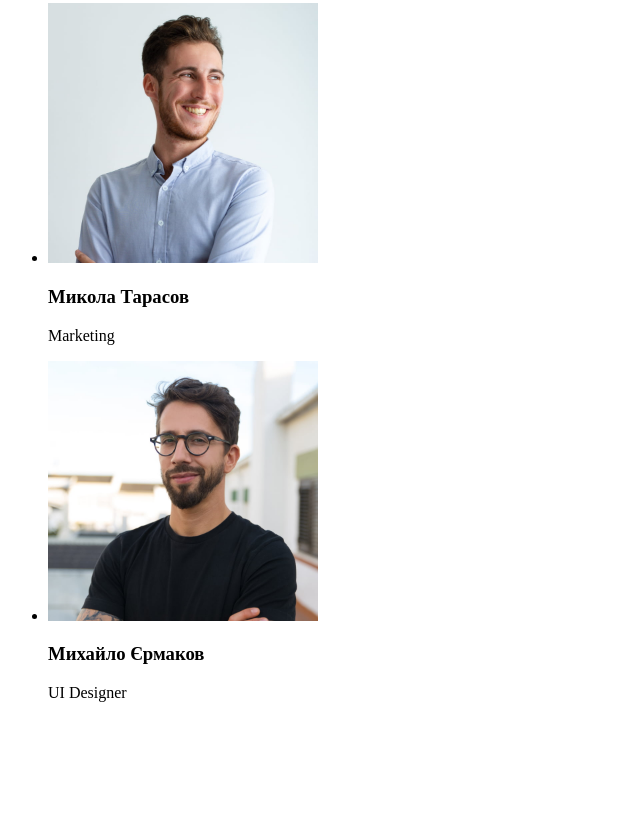
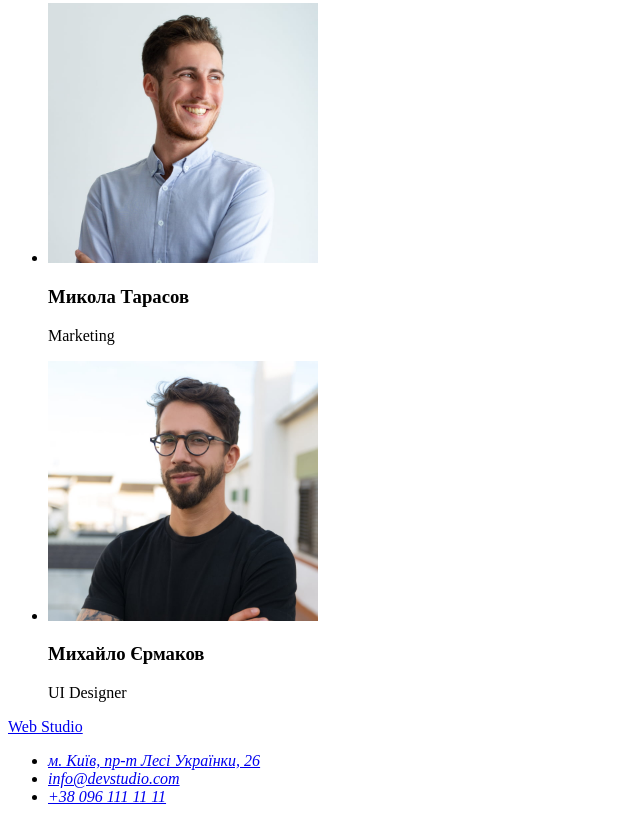
Before and after one commit to ElenaAlexk/goit-markup-hw-01, a plain HTML site: page index.html in a window 1280 px wide. Shown: the part 2333-3155 px from the top of the page, without its empty margins (0-640 px from the left). Before the commit the page ends 3051 px from the top, so only its background shows below. Drawn offline with Linux system fonts and the light colour scheme.

Commit message:
Добавлен footer изменен prettierrc

```diff
--- a/index.html
+++ b/index.html
@@ -87,5 +87,24 @@
         </ul>
       </section>
     </main>
+    <footer>
+      <a href="./index.html">Web Studio</a>
+      <address>
+        <ul>
+          <li>
+            <a
+              href="https://goo.gl/maps/CPtrU1FHBa2aNyZL9"
+              target="_blank"
+              rel="noopener noreferrer nofollow"
+              >м. Київ, пр-т Лесі Українки, 26</a
+            >
+          </li>
+          <li>
+            <a href="mailto:info@devstudio.com">info@devstudio.com</a>
+          </li>
+          <li><a href="tel:+380961111111">+38 096 111 11 11</a></li>
+        </ul>
+      </address>
+    </footer>
   </body>
 </html>
```
Also changed, not shown: .prettierrc.json.
